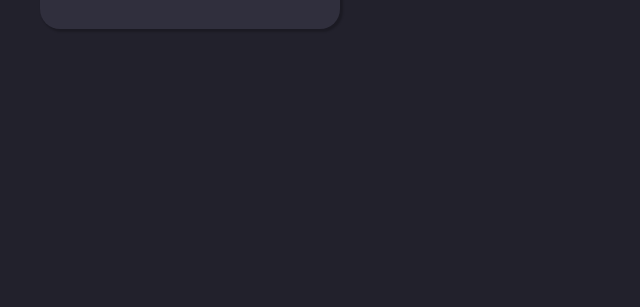
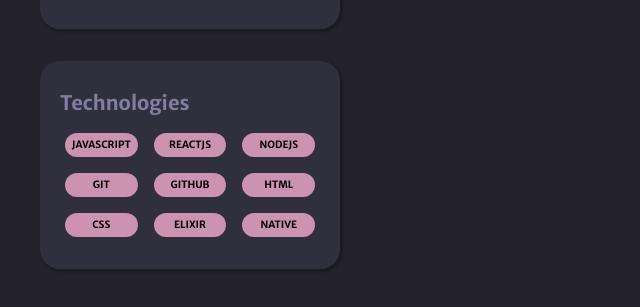
Before and after one commit to joseferreira-dev/rks-discover-challenges, a plain HTML site: page challenges/portfolio/index.html in a window 1280 px wide. Shown: the part 707-1014 px from the top of the page, without its empty margins (0-640 px from the left). Before the commit the page ends 872 px from the top, so only its background shows below. Drawn offline with Linux system fonts and the light colour scheme.

Commit message:
Add and complete technologies card
Adding and completing technologies card markup and styles

```diff
--- a/challenges/portfolio/css/styles.css
+++ b/challenges/portfolio/css/styles.css
@@ -30,6 +30,18 @@ html {
 	min-width: 18.75rem;
 }
 
+.title__primary {
+	color: var(--text-color);
+	font-size: 1.4375rem;
+	font-weight: 700;
+}
+
+.title__secondary {
+	color: var(--text-color);
+	font-size: 1.25rem;
+	font-weight: 700;
+}
+
 .profile {
 	display: flex;
 	flex-direction: column;
@@ -47,18 +59,12 @@ html {
 	border-radius: 50%;
 }
 
-.profile__name,
-.profile__role {
-	color: var(--text-color);
-}
-
 .profile__name {
-	font-size: 1.4375rem;
-	font-weight: 700;
 	margin-bottom: .625rem;
 }
 
 .profile__role {
+	color: var(--text-color);
 	font-size: .8125rem;
 	font-weight: 300;
 }
@@ -84,3 +90,35 @@ html {
 	font-size: .8125rem;
 	text-decoration: none;
 }
+
+.tech {
+	padding: 2rem 1.25rem;
+	background-color: var(--bg-cards);
+	border-radius: 1.25rem;
+	box-shadow: 2px 2px 2px 1px rgba(0, 0, 0, 0.2);
+}
+
+.tech__title {
+	margin-bottom: 1.25rem;
+}
+
+.tech__list {
+	display: flex;
+	flex-wrap: wrap;
+	align-items: center;
+	justify-content: center;
+	gap: 1rem;
+}
+
+.tech__item {
+	display: flex;
+	align-items: center;
+	justify-content: center;
+	font-size: .625rem;
+	font-weight: 700;
+	text-transform: uppercase;
+	width: 28%;
+	height: 1.5rem;
+	background-color: var(--bg-techs);
+	border-radius: .75rem;
+}
--- a/challenges/portfolio/index.html
+++ b/challenges/portfolio/index.html
@@ -11,7 +11,7 @@
 		<aside class="sidebar">
 			<div class="profile">
 				<img class="profile__img" src="assets/img/profile-photo.png" alt="Profile photo">
-				<h1 class="profile__name">José Inácio Neto</h1>
+				<h1 class="profile__name title__primary">José Inácio Neto</h1>
 				<p class="profile__role">Full Stack Developer</p>
 			</div>
 			<div class="socialmedias">
@@ -61,7 +61,18 @@
 				</ul>
 			</div>
 			<div class="tech">
-
+				<h2 class="tech__title title__secondary">Technologies</h2>
+				<ul class="tech__list">
+					<li class="tech__item">javascript</li>
+					<li class="tech__item">reactjs</li>
+					<li class="tech__item">nodejs</li>
+					<li class="tech__item">git</li>
+					<li class="tech__item">github</li>
+					<li class="tech__item">html</li>
+					<li class="tech__item">css</li>
+					<li class="tech__item">elixir</li>
+					<li class="tech__item">native</li>
+				</ul>
 			</div>
 			<div class="experience">
 
```
